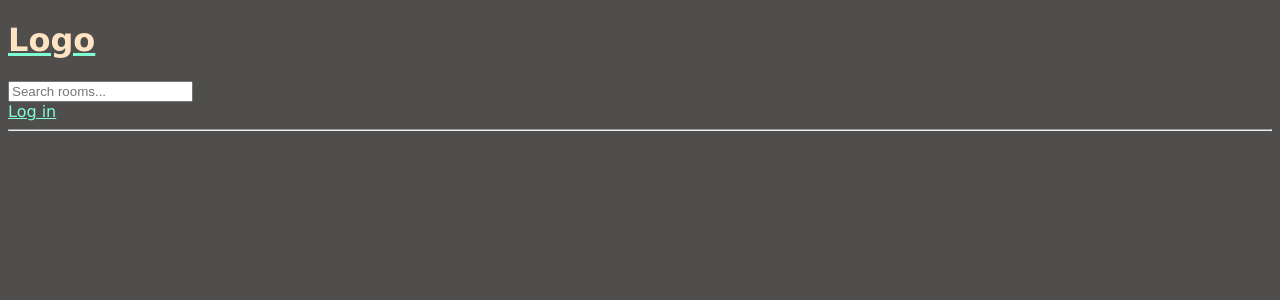
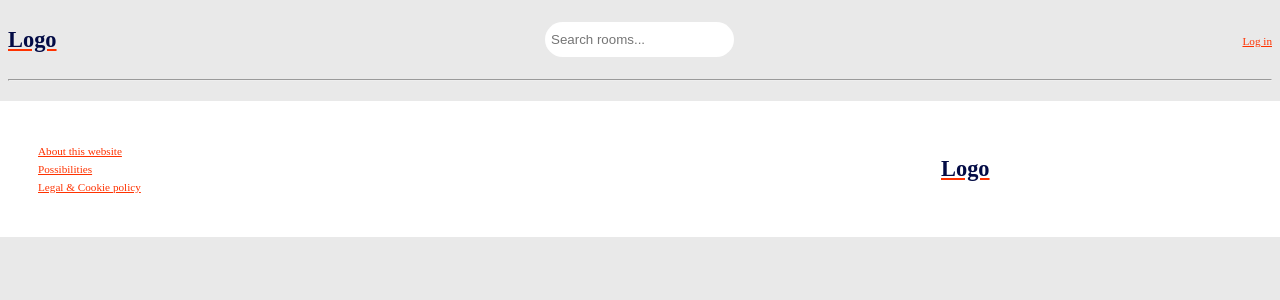
Before and after one commit to boconrads/studyrooms, a Django app: template templates/main.html in a window 1280 px wide. Shown: the top 300 px of the page. Run offline with Django 3.2, Linux system fonts and the light colour scheme; the template is opened without the code that fills it, so the values that code supplies are empty.

Commit message:
add css, change created order and migrate
other changes in this commit:
- give structure in html templates
- separate room-container class
- add dummy footer template

```diff
--- a/base/templates/base/activity_component.html
+++ b/base/templates/base/activity_component.html
@@ -1,6 +1,6 @@
 <h3>Recent Activity</h3>
     <hr />
-    {% for message in room_messages %}
+    {% for message in room_messages|slice:5 %}
         <div>
             <small><a href="{% url 'user-profile' message.user.id %}">@{{ message.user }}</a> {{ message.created|timesince }} </small>
             <small>replied to "{{ message.room }}"</small>
--- a/base/views.py
+++ b/base/views.py
@@ -84,7 +84,7 @@ def room(request, pk):
     #     if i['id'] == int(pk):
     #         room = i
     room = Room.objects.get(id=pk) #returns 1 value, can't be double
-    room_messages = room.message_set.all().order_by('-created') #get class message and get all children
+    room_messages = room.message_set.all().order_by('created') #get class message and get all children
     participants = room.participants.all()
 
     if request.method == 'POST':
--- /dev/null
+++ b/static/script/main.js
@@ -0,0 +1,3 @@
+// scroll-y position sticky bottom (scss?)
+// footer sticky bottom (scss)
+// page position-y stays while refreshing (js)
--- a/static/styles/main.css
+++ b/static/styles/main.css
@@ -1,20 +1,91 @@
+.nav-container {
+  display: flex;
+  align-items: center;
+  justify-content: space-between;
+}
+
 body {
-  background-color: #504d4d;
-  font-family: Verdana, Geneva, Tahoma, sans-serif;
+  background-color: rgba(230, 230, 230, 0.8666666667);
+  font-family: Axiforma;
+  font-size: 1rem;
+  overflow-x: hidden;
 }
 body h1 {
-  color: bisque;
+  color: #030b45;
+  font-size: 1.4rem;
 }
 body a {
-  color: aquamarine;
+  color: #ff3200;
+  font-size: 0.7rem;
 }
-body p, body span, body small {
-  color: rgb(233, 233, 233);
+body p {
+  color: #030b45;
+  font-size: 0.7rem;
+  font-weight: 400;
+}
+body span, body small {
+  color: #747475;
+  font-size: 0.6rem;
 }
 
 .main-container {
   display: grid;
   grid-template-columns: 1fr 3fr 1fr;
+  padding: 0px 40px;
+}
+
+.room-container {
+  display: grid;
+  grid-template-columns: 3fr 1fr;
+  padding: 0px 40px;
+}
+
+footer {
+  background-color: white;
+  display: grid;
+  grid-template-columns: 3fr 1fr;
+  padding: 40px;
+  position: inherit;
+  margin: 20px -10px -10px -10px;
+}
+
+.comment-wrapper {
+  background: white;
+  border-radius: 10px;
+  max-height: 300px;
+  overflow-y: scroll;
+  scroll-snap-align: end;
+  margin: 10px 20px 10px 0px;
+  padding: 10px 20px;
+}
+.comment-wrapper .chat-container {
+  display: flex;
+  flex-direction: column;
+  align-items: flex-start;
+}
+
+.main-search form input {
+  border-radius: 20px;
+  border-style: none;
+  margin: 0px 20px 0px 0px;
+  padding: 10px 6px;
+}
+.main-search form input:focus-visible {
+  outline: white;
+}
+
+.comment-form form {
+  display: flex;
+  flex-direction: column;
+}
+.comment-form form input {
+  border-radius: 20px;
+  border-style: none;
+  margin: 0px 20px 0px 0px;
+  padding: 10px 6px;
+}
+.comment-form form input:focus-visible {
+  outline: white;
 }
 
 /*# sourceMappingURL=main.css.map */
--- a/static/styles/main.scss
+++ b/static/styles/main.scss
@@ -1,18 +1,95 @@
+
+.nav-container {
+    display: flex;
+    align-items: center;
+    justify-content: space-between;
+}
+
 body {
-    background-color: #504d4d;
-    font-family: Verdana, Geneva, Tahoma, sans-serif;
+    background-color: #e6e6e6dd;
+    font-family: Axiforma;
+    font-size: 1rem;
+    overflow-x: hidden;
 
     h1 {
-        color:bisque;
+        color: #030b45;
+        font-size: 1.4rem;
     }
     a {
-        color:aquamarine;
+        color:#ff3200;
+        font-size: 0.7rem;
     }
-    p, span, small {
-        color: rgb(233, 233, 233);
+    p {
+        color: #030b45;
+        font-size: 0.7rem;
+        font-weight: 400;
+    }
+    span, small {
+        color:#747475;
+        font-size: 0.6rem;
     }
 }
 .main-container {
     display: grid;
     grid-template-columns: 1fr 3fr 1fr;
+    padding: 0px 40px;
 }
+
+.room-container {
+    display:grid;
+    grid-template-columns: 3fr 1fr;
+    padding: 0px 40px;
+}
+
+footer {
+    background-color: white;
+    display: grid;
+    grid-template-columns: 3fr 1fr;
+    padding: 40px;
+    position: inherit;
+    margin: 20px -10px -10px -10px;
+}
+.comment-wrapper {
+    background: white;
+    border-radius: 10px;
+    max-height: 300px;
+    overflow-y: scroll;
+    scroll-snap-align: end;
+    margin: 10px 20px 10px 0px;
+    padding: 10px 20px;
+    .chat-container {
+        display: flex;
+        flex-direction: column;
+        align-items: flex-start;
+    }
+}
+
+.main-search {
+    form {
+        input {
+            border-radius:20px;
+            border-style: none;
+            margin: 0px 20px 0px 0px;
+            padding: 10px 6px;
+            &:focus-visible {
+                outline: white;
+            }
+        }
+    }
+}
+
+.comment-form {
+    form {
+        display: flex;
+        flex-direction: column;
+        input {
+            border-radius:20px;
+            border-style: none;
+            margin: 0px 20px 0px 0px;
+            padding: 10px 6px;
+            &:focus-visible {
+                outline: white;
+            }
+        }
+    }
+}
--- /dev/null
+++ b/templates/footer.html
@@ -0,0 +1,10 @@
+<div>
+    <a href="#">About this website</a><br />
+    <a href="#">Possibilities</a><br />
+    <a href="#">Legal & Cookie policy</a>
+</div>
+<div>
+    <a href="/">
+        <h1> Logo </h1>
+    </a>
+</div>
--- a/templates/main.html
+++ b/templates/main.html
@@ -8,8 +8,11 @@
     {% comment %}<script src="main.js"></script> {% endcomment %}
     <title>Study Room</title>
 </head>
+<nav>
+    {% include 'navbar.html' %}
+    <hr />
+</nav>
 <body>
-    {% include 'navbar.html' %}
 
     {% if messages %}
         <ul class="messages">
@@ -21,4 +24,7 @@
 
     {% block content %}{% endblock %}
 </body>
+<footer>
+    {% include 'footer.html' %}
+</footer>
 </html>
--- a/templates/navbar.html
+++ b/templates/navbar.html
@@ -1,16 +1,21 @@
+ <div class="nav-container">
+    <div>
     <a href="/">
         <h1> Logo </h1>
     </a>
+    </div>
+    <div class="main-search">
         <form method="GET" action="{% url 'home' %}">
             <input type="text" name="q" placeholder="Search rooms..." />
             {% comment %} user needs to hit enter (type text) and name q is to add q (query search)  {% endcomment %}
         </form>
+    </div>
+    <div>
     {% if request.user.is_authenticated %}
     <p>Hello {{ request.user }}
     <a href="{% url 'logout' %}">Log out</a>
     {% else %}
     <a href="{% url 'login' %}">Log in</a>
     {% endif %}
-
-
-<hr />
+    </div>
+</div>
```
Also changed, not shown: base/templates/base/room.html (+5 -6 lines), base/migrations/0004_alter_message_options.py (added), db.sqlite3, 1 other file. Lines whose indentation alone changed are shown as unchanged.
